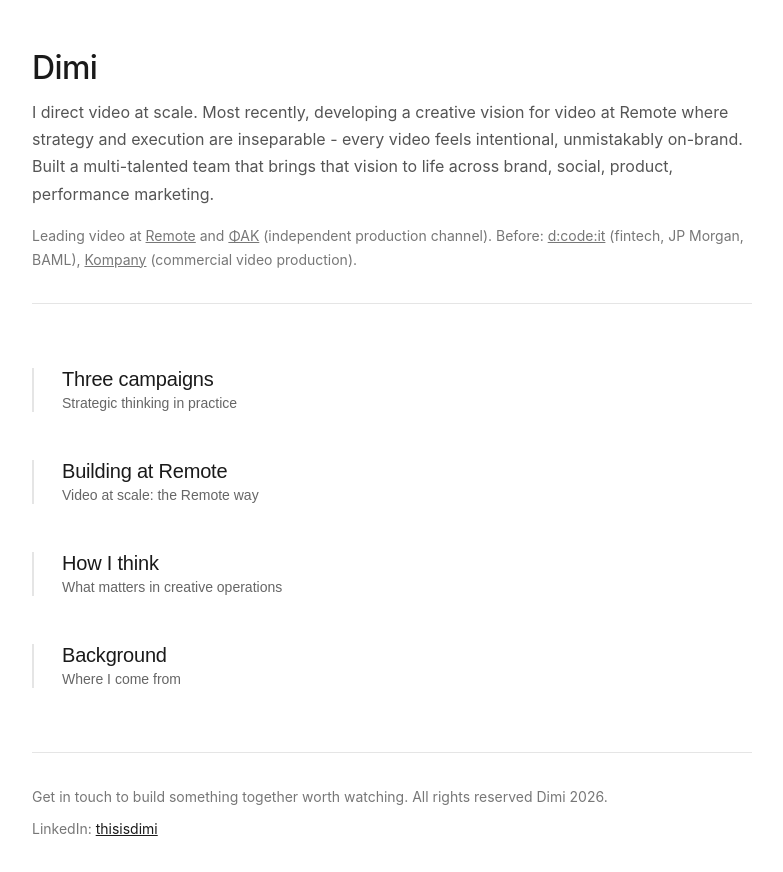
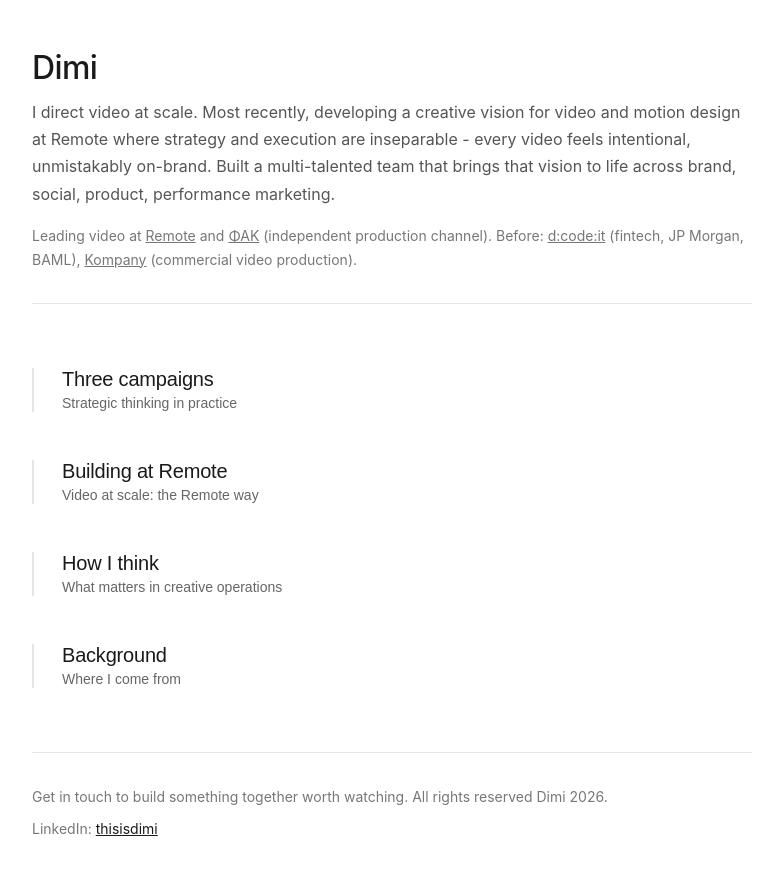
Before and after one commit to isdemetris/dimi-portfolio, a React (Create React App) app in the folder dimi-portfolio/: page / in a window 1280 px wide. Shown: the top 872 px of the page, without its empty margins (248-1031 px from the left). Built offline with nearby package versions, Linux system fonts and the light colour scheme.

Commit message:
Update intro to include motion design
Co-Authored-By: Claude Sonnet 4.6 <noreply@anthropic.com>

```diff
--- a/dimi-portfolio/src/App.js
+++ b/dimi-portfolio/src/App.js
@@ -286,7 +286,7 @@ export default function Portfolio() {
               fontWeight: 400,
             }}
           >
-            I direct video at scale. Most recently, developing a creative vision for video at Remote where strategy and execution are inseparable - every video feels intentional, unmistakably on-brand. Built a multi-talented team that brings that vision to life across brand, social, product, performance marketing.
+            I direct video at scale. Most recently, developing a creative vision for video and motion design at Remote where strategy and execution are inseparable - every video feels intentional, unmistakably on-brand. Built a multi-talented team that brings that vision to life across brand, social, product, performance marketing.
           </p>
           <p
             style={{
```
